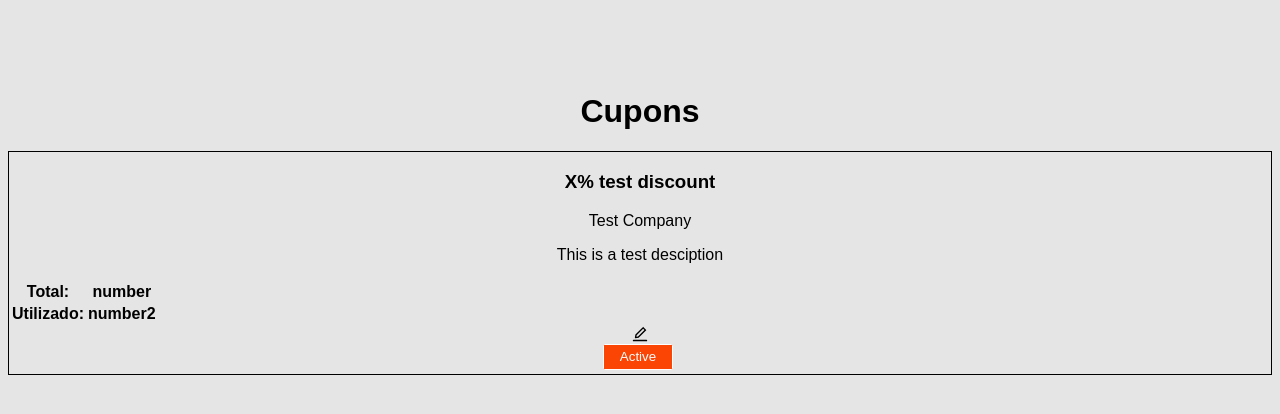
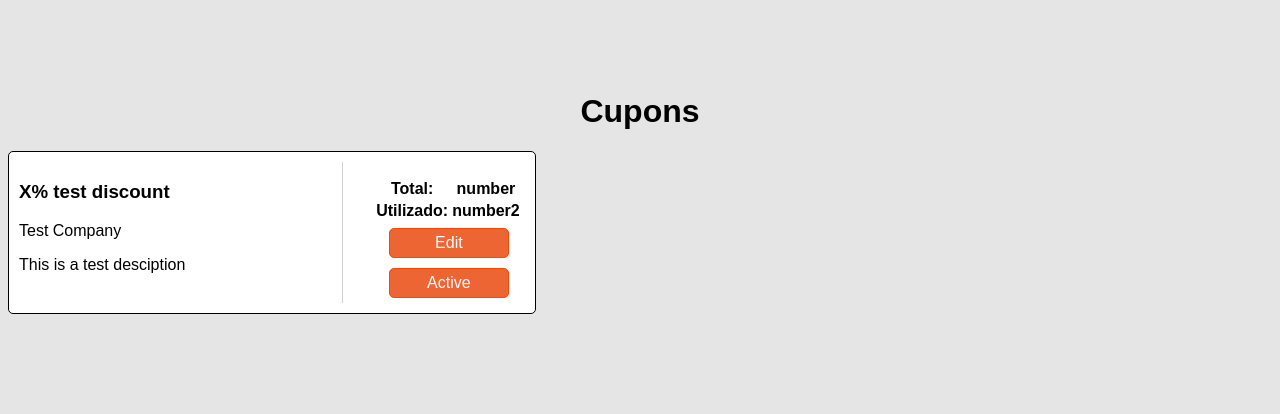
Before and after one commit to Luizcarlosqueiroz/DescontakiShopping-1, a React (Create React App) app: page /cupons in a window 1280 px wide. Shown: the top 414 px of the page. Built offline with nearby package versions, Linux system fonts and the light colour scheme.

Commit message:
Button and Cupons Improvements

```diff
--- a/src/components/ButtonSmall/index.css
+++ b/src/components/ButtonSmall/index.css
@@ -1,19 +1,25 @@
 .buttonclass{
-    display:inline-block;
-    padding:0.35em 1.2em;
-    border:0.1em solid #FFFFFF;
-    margin:0 0.3em 0.3em 0;
-    border-radius:0.12em;
-    box-sizing: border-box;
-    text-decoration:none;
-    font-weight:300;
-    color:#FFFFFF;
-    text-align:center;
-    transition: all 0.2s;
-    background-color: #fa4505;
+    display: inline-block;
+    cursor: pointer;
+    padding: 2px;
+    margin: 5px;
+    width: 120px;
+    height: 30px;
+    background-color: #ec6533;
+
+    color: #FFFFFF;
+    font-size: 16px;
+    text-decoration: none;
+    text-align: center;
+
+    border: 1px solid #fa4605;
+    border-radius: 5px;
 }
-
 .buttonclass:hover{
-    color:#000000;
+    color:#fa4605;
     background-color:#FFFFFF;
 }
+.myButton:active {
+	position:relative;
+	top:1px;
+}
--- a/src/components/CupomDisplay/index.css
+++ b/src/components/CupomDisplay/index.css
@@ -1,3 +1,30 @@
 .container{
-    border: 1px solid black;
+
+    background-color: #FFF;
+    width: 40%;
+
+    border: 0.5px solid black;
+    border-radius: 5px;
+
+    display: table;
+    padding: 10px;
 }
+
+.barraLateral{
+    display: table-cell;
+    border-left: 1px solid lightgray;
+    height: 100px;
+    padding: 15px;
+  }
+
+.cupomInfo {
+    display: table-cell;
+    width: 70%;
+
+    text-align: left;
+}
+
+.cupomStats {
+    display: table-cell;
+    width: 30%;
+}
--- a/src/components/CupomDisplay/index.js
+++ b/src/components/CupomDisplay/index.js
@@ -1,6 +1,5 @@
 import React from 'react';
 
-import {EditOutlined} from '@ant-design/icons';
 import ButtonSmall from '../ButtonSmall';
 
 import './index.css';
@@ -15,6 +14,7 @@ const CupomDisplay = () => {
     let totalCupomUtilizado = "number2";
 
     let cupomStatus = "Active";
+    let cupomEdit = "Edit";
 
     return (
         <div className="container">
@@ -22,6 +22,10 @@ const CupomDisplay = () => {
                 <h3>{cupomTitle}</h3>
                 <p>{cupomStore}</p>
                 <p>{cupomDescription}</p>
+            </div>
+
+            <div className="barraLateral">
+
             </div>
 
             <div className="cupomStats">
@@ -33,14 +37,10 @@ const CupomDisplay = () => {
                         <th>Utilizado: </th> <th>{totalCupomUtilizado}</th>
                     </tr>
                 </table>
-            </div>
 
-            <div>
 
-                <EditOutlined />
-
+                <ButtonSmall title={cupomEdit} />
                 <ButtonSmall title={cupomStatus} />
-
             </div>
 
         </div>
```
Also changed, not shown: src/components/ButtonSmall/style.js (deleted, +0 -13 lines).
